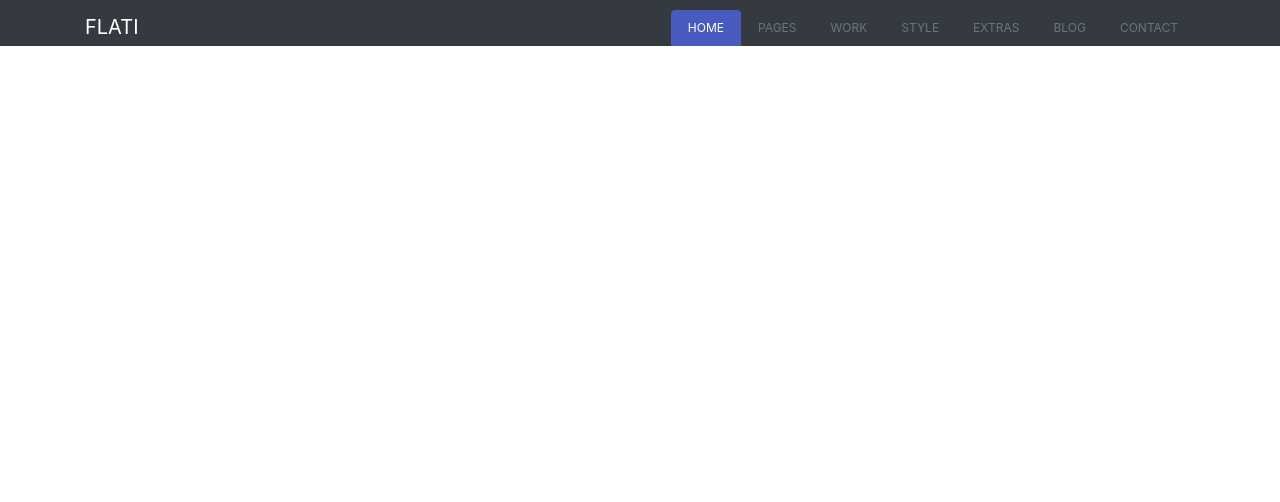
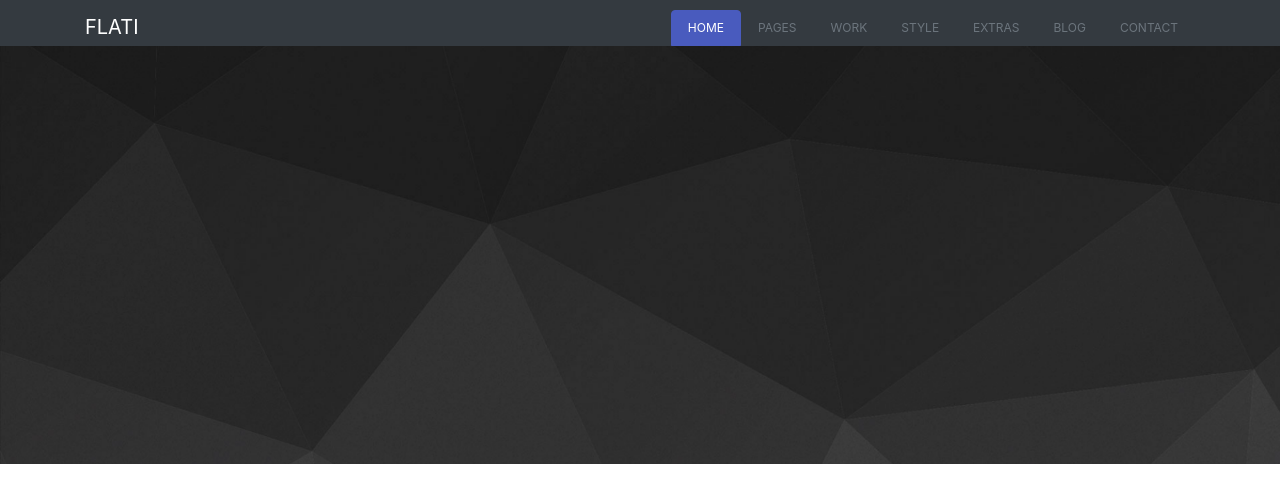
Before and after one commit to Va2/sass-site-flati-design-exo, a website: page index.html in a window 1280 px wide. Drawn offline with Linux system fonts and the light colour scheme.

Commit message:
add header img section

```diff
--- a/index.html
+++ b/index.html
@@ -8,6 +8,7 @@
     <link rel="stylesheet" href="./public/css/style.css">
 </head>
 <body>
+    <!-- NAVBAR -->
     <nav class="navbar navbar-expand-lg navbar-light bg-dark pb-0">
         <div class="container">
             <a class="navbar-brand text-white" href="#">FLATI</a>
@@ -37,5 +38,10 @@
             </ul>
         </div>
     </nav>
+
+    <!-- SECTION IMG -->
+    <section id="bg-img">
+        <img class="img-fluid" src="./public/images/bg-header.png" alt="">
+    </section>
 </body>
 </html>
--- a/src/sass/style.sass
+++ b/src/sass/style.sass
@@ -17,3 +17,6 @@
 
 .nav-tabs
     border-bottom: 0
+
+#bg-img
+    height: 300px !important
```
Also changed, not shown: public/css/style.css, 1 other file.
